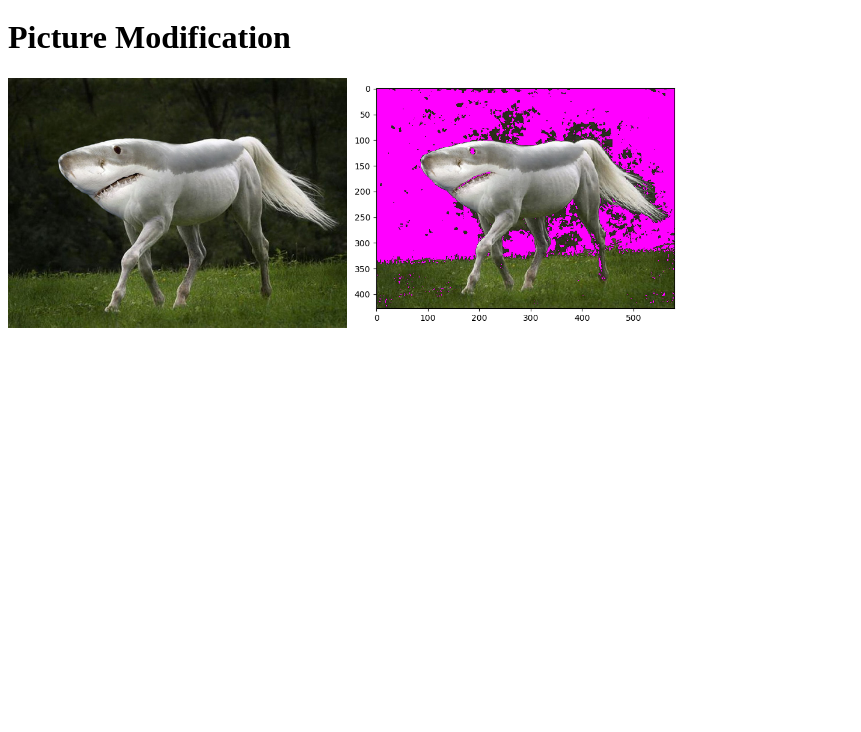
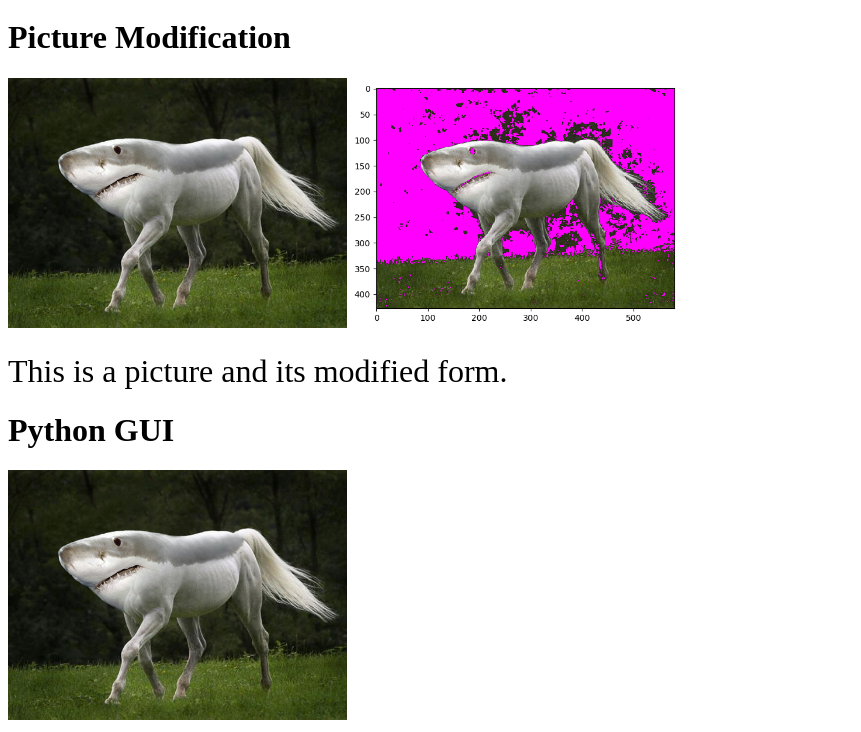
Before and after one commit to HiThere125/CSP2018, a plain HTML site: page portfolio.html in a window 1280 px wide. Shown: the part 1613-2345 px from the top of the page, without its empty margins (0-861 px from the left). Before the commit the page ends 1953 px from the top, so only its background shows below. Drawn offline with Linux system fonts and the light colour scheme.

Commit message:
Update portfolio.html

```diff
--- a/portfolio.html
+++ b/portfolio.html
@@ -39,5 +39,10 @@
     <h1>Picture Modification</h1>
     <img src="images/Sharkhorse.jpg" height="250">
     <img src="images/Sharkhorseedit.PNG" height="250">
+    <h1></h1>
+    <font size="6">This is a picture and its modified form.</font>
+    <h1></h1>
+    <h1>Python GUI</h1>
+    <img src="images/Sharkhorse.jpg" height="250">
     </body>
 </html>
```
